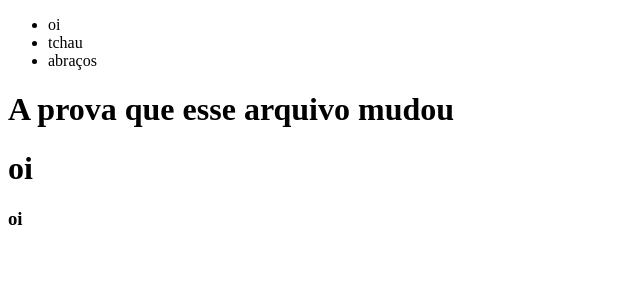
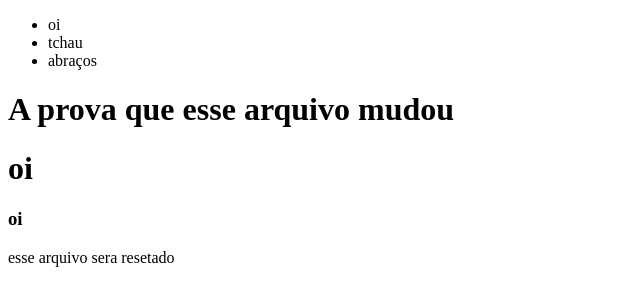
Before and after one commit to Erick-MatheuS/none, a plain HTML site: page arq.1/index.html in a window 1280 px wide. Shown: the whole page, without its empty margins (0-640 px from the left). Drawn offline with Linux system fonts and the light colour scheme.

Commit message:
enviando

```diff
--- a/arq.1/index.html
+++ b/arq.1/index.html
@@ -19,5 +19,7 @@
 
     <h3>oi</h3>
 
+    <p>esse arquivo sera resetado</p>
+
 </body>
 </html>
```
